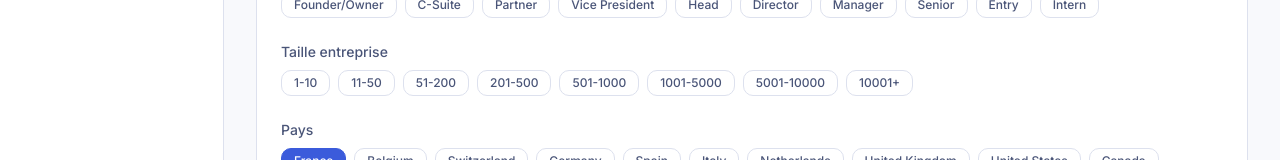
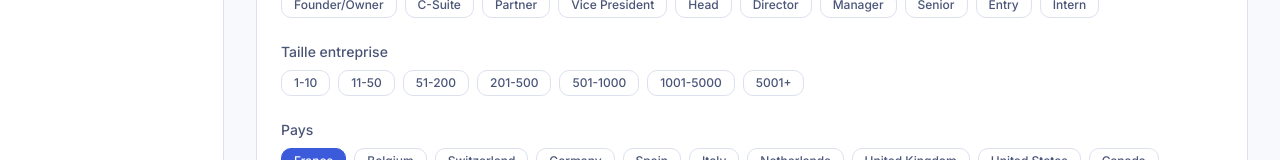
Before and after one commit to sore87/prospection-app, a Next.js app: page /search in a window 1280 px wide. Shown: the part 511-671 px from the top of the page. Built offline with nearby package versions, Linux system fonts and the light colour scheme.

Commit message:
Fix employee count - format min/max Prospeo

```diff
--- a/app/search/page.tsx
+++ b/app/search/page.tsx
@@ -49,14 +49,13 @@ const SENIORITIES = [
 ]
 
 const EMPLOYEE_RANGES = [
-  "1-10",
-  "11-50",
-  "51-200",
-  "201-500",
-  "501-1000",
-  "1001-5000",
-  "5001-10000",
-  "10001+",
+  { label: "1-10", min: 1, max: 10 },
+  { label: "11-50", min: 11, max: 50 },
+  { label: "51-200", min: 51, max: 200 },
+  { label: "201-500", min: 201, max: 500 },
+  { label: "501-1000", min: 501, max: 1000 },
+  { label: "1001-5000", min: 1001, max: 5000 },
+  { label: "5001+", min: 5001, max: 999999 },
 ]
 
 const COUNTRIES = [
@@ -105,7 +104,13 @@ export default function SearchPage() {
       filters.person_seniority = { include: seniorities }
     }
     if (employeeRanges.length > 0) {
-      filters.company_employee_count = { include: employeeRanges }
+      const selected = EMPLOYEE_RANGES.filter(r => employeeRanges.includes(r.label))
+      if (selected.length > 0) {
+        filters.company_employee_count = {
+          min: Math.min(...selected.map(r => r.min)),
+          max: Math.max(...selected.map(r => r.max)),
+        }
+      }
     }
     if (countries.length > 0) {
       filters.person_country = { include: countries }
@@ -206,7 +211,7 @@ export default function SearchPage() {
 
         <CheckGroup
           label="Taille entreprise"
-          options={EMPLOYEE_RANGES}
+          options={EMPLOYEE_RANGES.map(r => r.label)}
           selected={employeeRanges}
           onToggle={v => toggle(employeeRanges, v, setEmployeeRanges)}
         />
```
